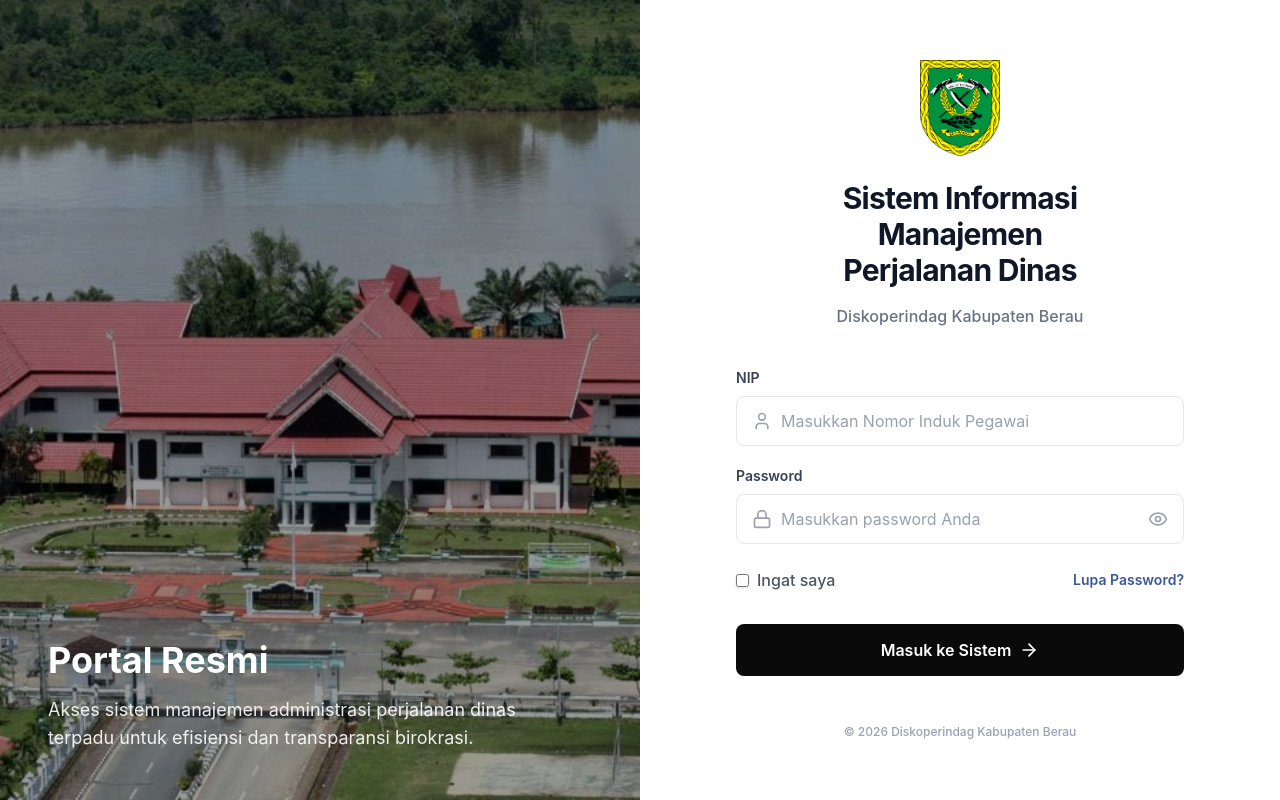
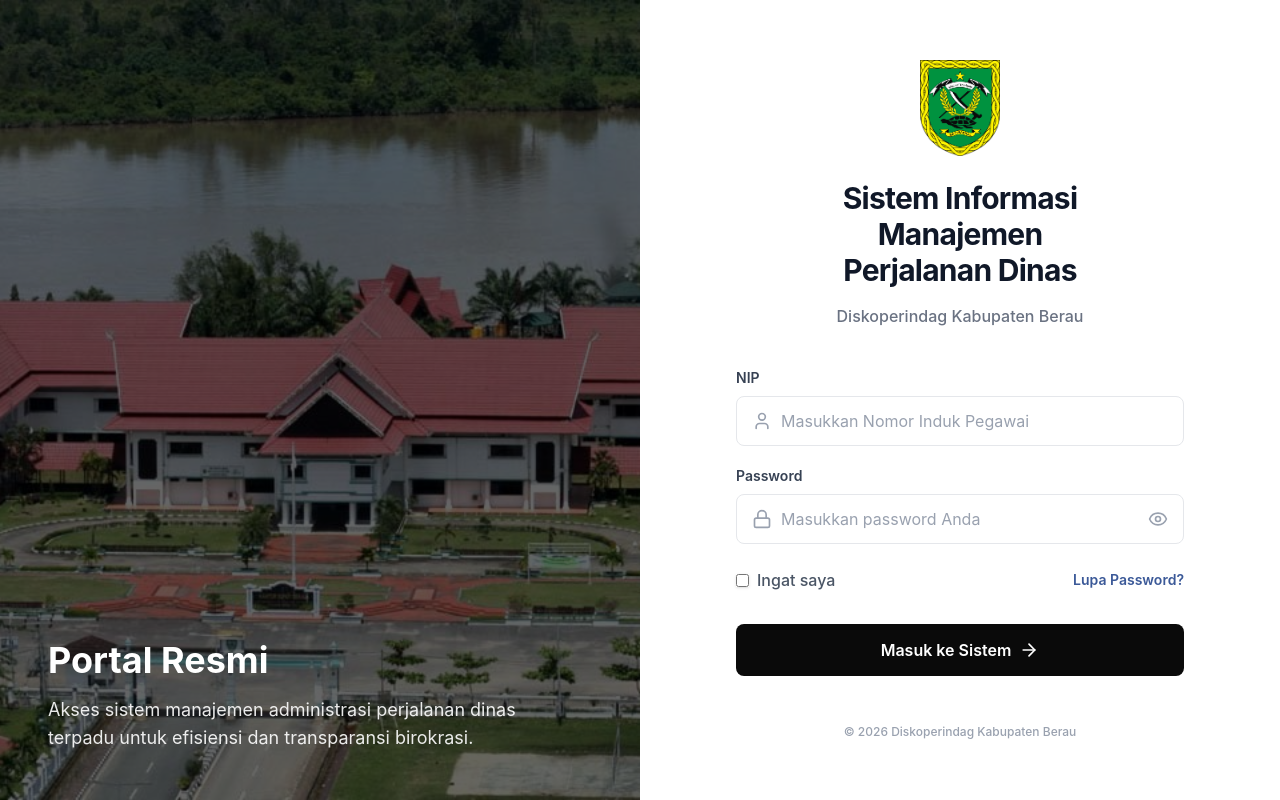
Before and after one commit to irwaansupriantoo-coder/SPPDTEST, a React (Vite) app: page / in a window 1280 px wide. Built offline with nearby package versions, Linux system fonts and the light colour scheme.

Commit message:
Increase opacity of background overlay to 60%

```diff
--- a/src/app/pages/Login.tsx
+++ b/src/app/pages/Login.tsx
@@ -194,7 +194,7 @@
         className="hidden lg:block lg:w-1/2 relative bg-cover bg-center"
         style={{ backgroundImage: `url('/fotologin.jpg')` }}
       >
-        <div className="absolute inset-0 bg-black/40"></div>
+        <div className="absolute inset-0 bg-black/60"></div>
         <div className="absolute bottom-12 left-12 right-12 text-white">
           <h1 className="text-4xl font-bold mb-4">Portal Resmi</h1>
           <p className="text-lg opacity-90 max-w-lg">Akses sistem manajemen administrasi perjalanan dinas terpadu untuk efisiensi dan transparansi birokrasi.</p>
```
